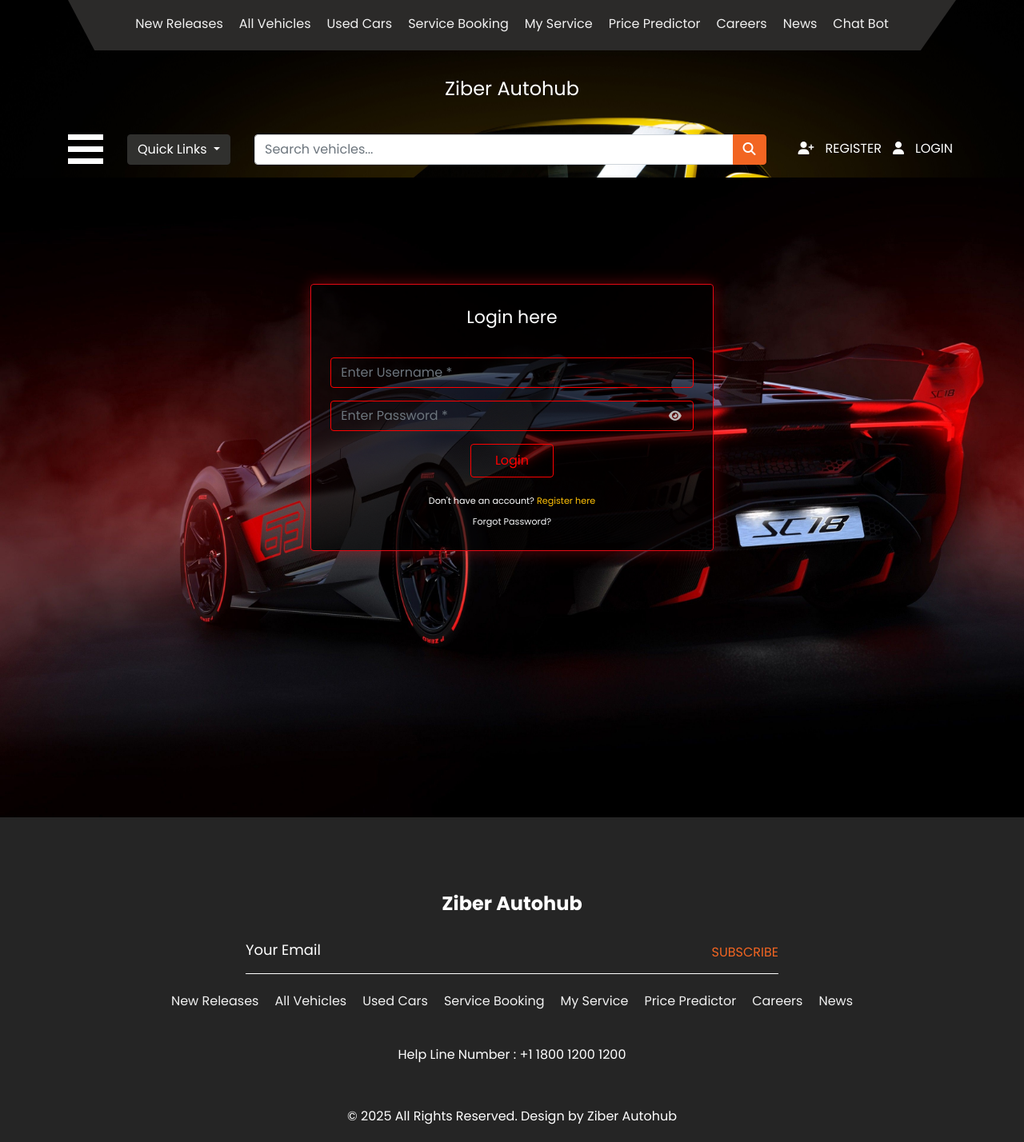
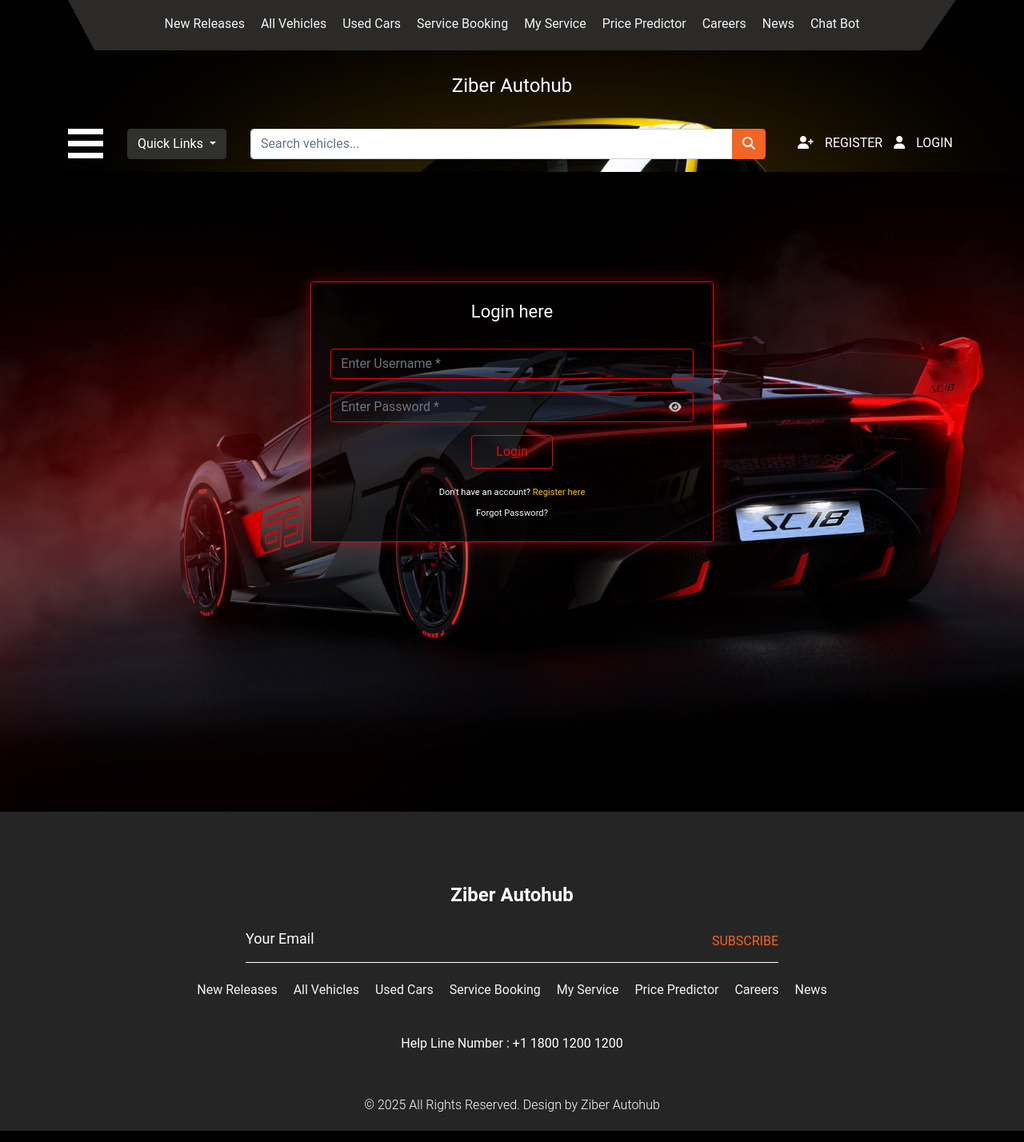
Before and after one commit to srishticampus/Ziber_Autohub, a Django app: page /login/?next=/jobs/apply/1/ in a window 1280 px wide. Shown: the whole page at 80% size. Run offline with Django 5.2, Linux system fonts and the light colour scheme; some libraries are stand-ins or nearby versions.

Commit message:
font changed globally

```diff
--- a/static/css/style.css
+++ b/static/css/style.css
@@ -31,7 +31,7 @@ body {
     line-height: 1.80857;
     font-weight: normal;
     overflow-x: hidden;
-    font-family: 'Poppins', sans-serif;
+    font-family:'roboto','Poppins', sans-serif !important;
 }
 
 /* register page styles */
```
